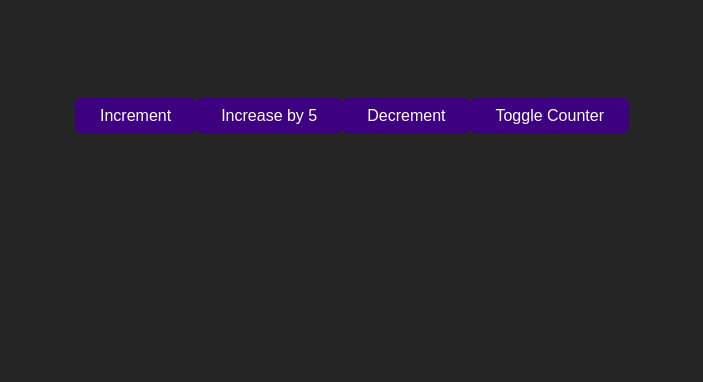
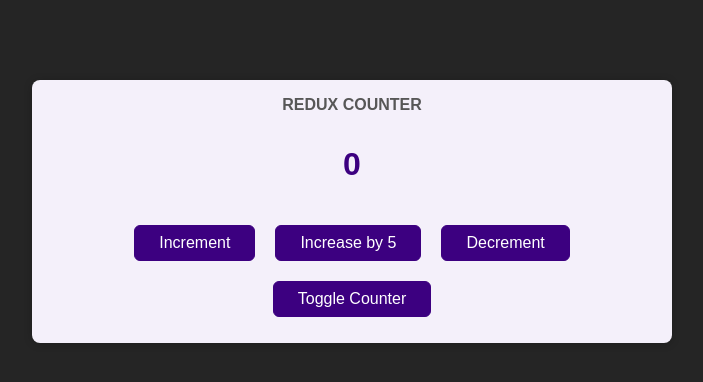
Before and after one commit to Joscord/redux-counter, a React (Create React App) app: page / in a window 1280 px wide. Shown: the top 382 px of the page, without its empty margins (288-991 px from the left). Built offline with nearby package versions, Linux system fonts and the light colour scheme.

Commit message:
update: modified index.css and Counter.module.css

```diff
--- a/src/App.css
+++ /dev/null
@@ -1,38 +0,0 @@
-.App {
-  text-align: center;
-}
-
-.App-logo {
-  height: 40vmin;
-  pointer-events: none;
-}
-
-@media (prefers-reduced-motion: no-preference) {
-  .App-logo {
-    animation: App-logo-spin infinite 20s linear;
-  }
-}
-
-.App-header {
-  background-color: #282c34;
-  min-height: 100vh;
-  display: flex;
-  flex-direction: column;
-  align-items: center;
-  justify-content: center;
-  font-size: calc(10px + 2vmin);
-  color: white;
-}
-
-.App-link {
-  color: #61dafb;
-}
-
-@keyframes App-logo-spin {
-  from {
-    transform: rotate(0deg);
-  }
-  to {
-    transform: rotate(360deg);
-  }
-}
--- a/src/App.js
+++ b/src/App.js
@@ -1,4 +1,3 @@
-import './App.css';
 import { Counter } from './components/Counter/Counter';
 
 function App() {
--- a/src/components/Counter/Counter.js
+++ b/src/components/Counter/Counter.js
@@ -1,18 +1,15 @@
 import React from 'react';
 import { useSelector, useDispatch } from 'react-redux';
-// importamos las acciones
 import { counterActions } from '../../store';
+import classes from './Counter.module.css'
 
 export const Counter = () => {
 	const { counter, showCounter } = useSelector(state => state);
 
 	const dispatch = useDispatch();
 
-  // Destructuramos las acciones
   const { increment, decrement, toggle } = counterActions;
 
-  // Despachamos las diferentes acciones accediendo a ellas a través del objeto de acciones y los métodos creadores de acciones
-  // Notemos que el payload se pasa a la función como argumento. Cuando la función cree la acción además de tener un identificador único tendrá una propiedad payload que almacena este valor
 	const incrementHandler = (value = 1) => {
     dispatch(increment(value));
   };
@@ -26,9 +23,9 @@ export const Counter = () => {
   }
 
 	return (
-		<main>
+		<main className={classes.counter}>
 			<h1>Redux Counter</h1>
-			{showCounter && <div>{counter}</div>}
+			{showCounter && <div className={classes.value}>{counter}</div>}
 			<button onClick={() => incrementHandler()}>Increment</button>
       <button onClick={() => incrementHandler(5)}>Increase by 5</button>
 			<button onClick={decrementHandler}>Decrement</button>
--- a/src/index.css
+++ b/src/index.css
@@ -17,6 +17,7 @@ button {
 	color: white;
 	padding: 0.5rem 1.5rem;
 	border-radius: 6px;
+	margin: 10px;
 }
 
 button:hover,
```
